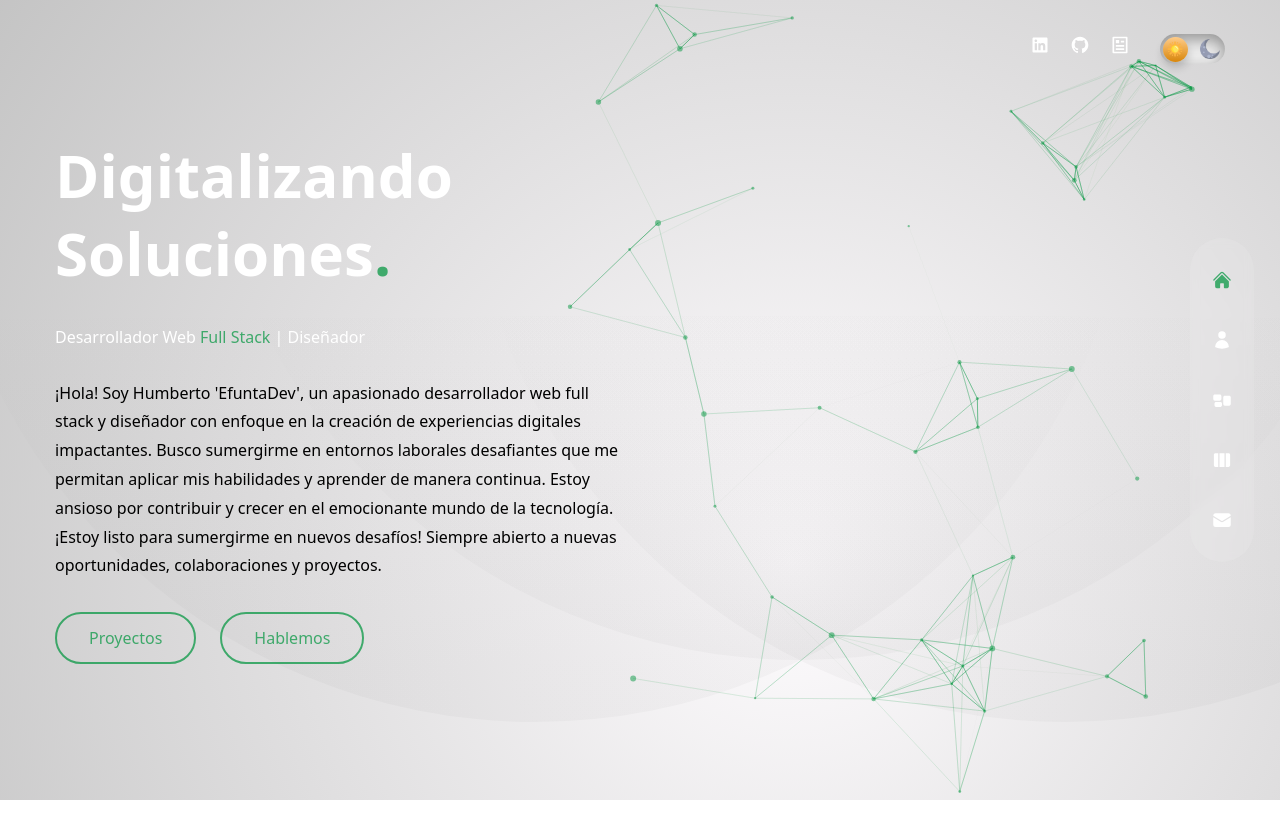
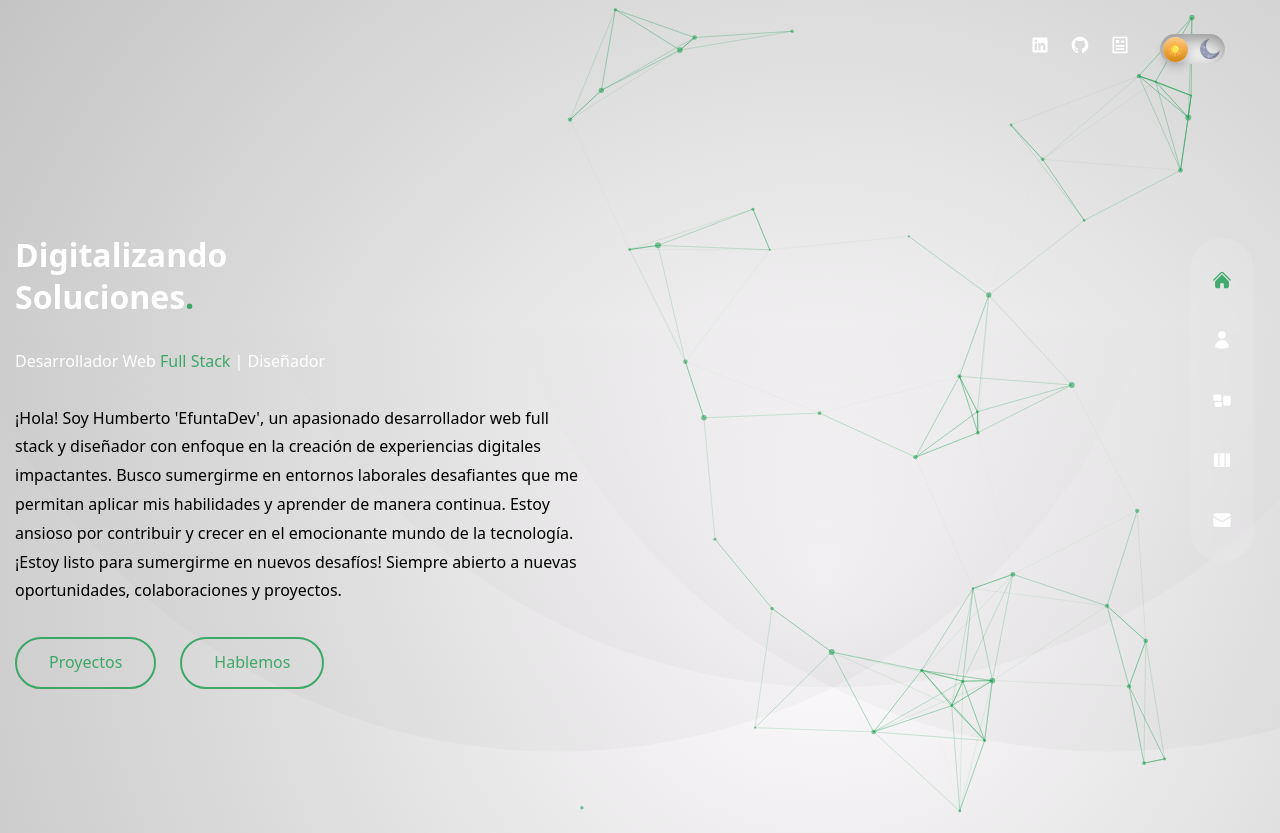
Before and after one commit to HumbertoSifontes/portfolio, a Next.js app: page / in a window 1280 px wide. Before the commit the page ends 800 px from the top, so only its background shows below. Built offline with nearby package versions, Linux system fonts and the light colour scheme.

Commit message:
arregaldno responsive pt1

```diff
--- a/components/Header.js
+++ b/components/Header.js
@@ -10,7 +10,7 @@ const Header = () => {
     return '/logoLight.png';
   };
   return (
-  <header className='absolute z-30 w-full flex items-center px-16 xl:px-0 xl:h-[90px]'>
+  <header className='sticky z-30 w-full flex items-center px-16 xl:px-0 xl:h-[90px]'>
    <div className='container mx-auto'>
     <div className='flex flex-col lg:flex-row justify-between items-center gap-y-6 py-8'>
       <div className='w-full h-full max-w-[120px] max-h-[80px] py-4'>
--- a/pages/about/index.js
+++ b/pages/about/index.js
@@ -89,7 +89,7 @@ const About = () => {
   };
 
   return (
-    <div className='h-full py-32 text-center xl:text-left'>
+    <div className='h-full text-center xl:text-left py-36'>
       <motion.div variants={fadeIn('right', 0.2)} initial='hidden' animate='show' exit='hidden' className="w-full h-full max-w-[750px] max-h-[600px] absolute bottom-0 -left-[150px] divAvatar avatarAbout">
         <div className='hidden xl:flex xl:max-w-none avatar translate-z-0'></div>
       </motion.div>
--- a/pages/index.js
+++ b/pages/index.js
@@ -7,7 +7,7 @@ import Link from 'next/link';
 
 const Home = () => {
   return (
-    <div className='h-full'>
+    <div className='h-full py-36'>
       <div className='w-full h-full'>
         <div className='text-center flex flex-col justify-center xl:pt-34 xl:text-left h-full container mx-auto'>
           <motion.h1 variants={fadeIn('down', 0.2)} initial='hidden' animate='show' exit='hidden' className='h1'>
--- a/styles/globals.css
+++ b/styles/globals.css
@@ -50,32 +50,101 @@
 }
 
 @layer base {
+  /* Estilo base para el cuerpo (body) */
   body {
-    @apply overflow-hidden leading-relaxed;
+    font-size: 1rem; /* Tamaño de fuente accesible */
+    line-height: 1.6; /* Buena separación entre líneas */
+    overflow-x: hidden; /* Evitar scroll horizontal en todas las pantallas */
+    overflow-y: hidden; /* Evitar scroll en pantallas grandes */
   }
+
+  /* Página principal ocupando todo el alto de la pantalla */
   .page {
-    @apply w-full h-screen overflow-hidden;
+    width: 100%;
+    min-height: 100vh;
+    overflow-x: hidden; /* Evitar desbordamiento horizontal */
+    overflow-y: hidden; /* Sin scroll en pantallas grandes */
   }
+
+  /* Estilos responsivos para pantallas móviles */
+  @media (max-width: 1023px) {
+    body {
+      overflow-y: auto; /* Permitir scroll en móviles */
+    }
+
+    .page {
+      overflow-y: auto; /* Permitir scroll en la página principal */
+    }
+  }
+
+  /* Otros estilos ya definidos */
   .h1 {
-    @apply text-[35px] leading-tight md:text-[60px] md:leading-[1.3] mb-8 font-semibold;
+    font-size: 2rem;
+    line-height: 1.3;
+    margin-bottom: 2rem;
+    font-weight: 600;
   }
+
   .h2 {
-    @apply text-[35px] leading-tight md:text-[54px] md:leading-[1.3] mb-4 font-semibold;
+    font-size: 1.75rem;
+    line-height: 1.3;
+    margin-bottom: 1rem;
+    font-weight: 600;
   }
+
   p {
-    @apply leading-[1.8] font-light;
+    line-height: 1.8;
+    font-weight: 300;
+    margin-bottom: 1rem;
   }
+
   .btn,
   .input {
-    @apply h-[52px];
+    height: 3.25rem;
   }
+
   .input {
-    @apply w-full h-[52px] rounded-lg pl-6 capitalize;
+    width: 100%;
+    padding-left: 1.5rem;
+    border-radius: 0.5rem;
+    text-transform: capitalize;
   }
+
   .textarea {
-    @apply w-full h-[180px] p-6 capitalize rounded-lg resize-none;
+    width: 100%;
+    height: 11.25rem;
+    padding: 1.5rem;
+    border-radius: 0.5rem;
+    text-transform: capitalize;
+    resize: none;
+  }
+
+  @media (max-width: 768px) {
+    .h1 {
+      font-size: 1.5rem;
+      margin-bottom: 1.5rem;
+    }
+
+    .h2 {
+      font-size: 1.25rem;
+      margin-bottom: 1rem;
+    }
+
+    p {
+      font-size: 0.9rem;
+    }
+
+    .btn,
+    .input {
+      height: 2.75rem;
+    }
+
+    .textarea {
+      height: 9.375rem;
+    }
   }
 }
+
 body {
   background: var(--background);
   background-repeat: no-repeat;
@@ -280,7 +349,9 @@ body {
 }
 @media only screen and (max-width: 639px){
   .py-36{
-    margin-top: 15%;
+    margin-top: 0%;
+    padding-top: 0rem;
+    padding-bottom: 0rem;
   }
   .ReactModal__Content {
     width: 95%;
```
